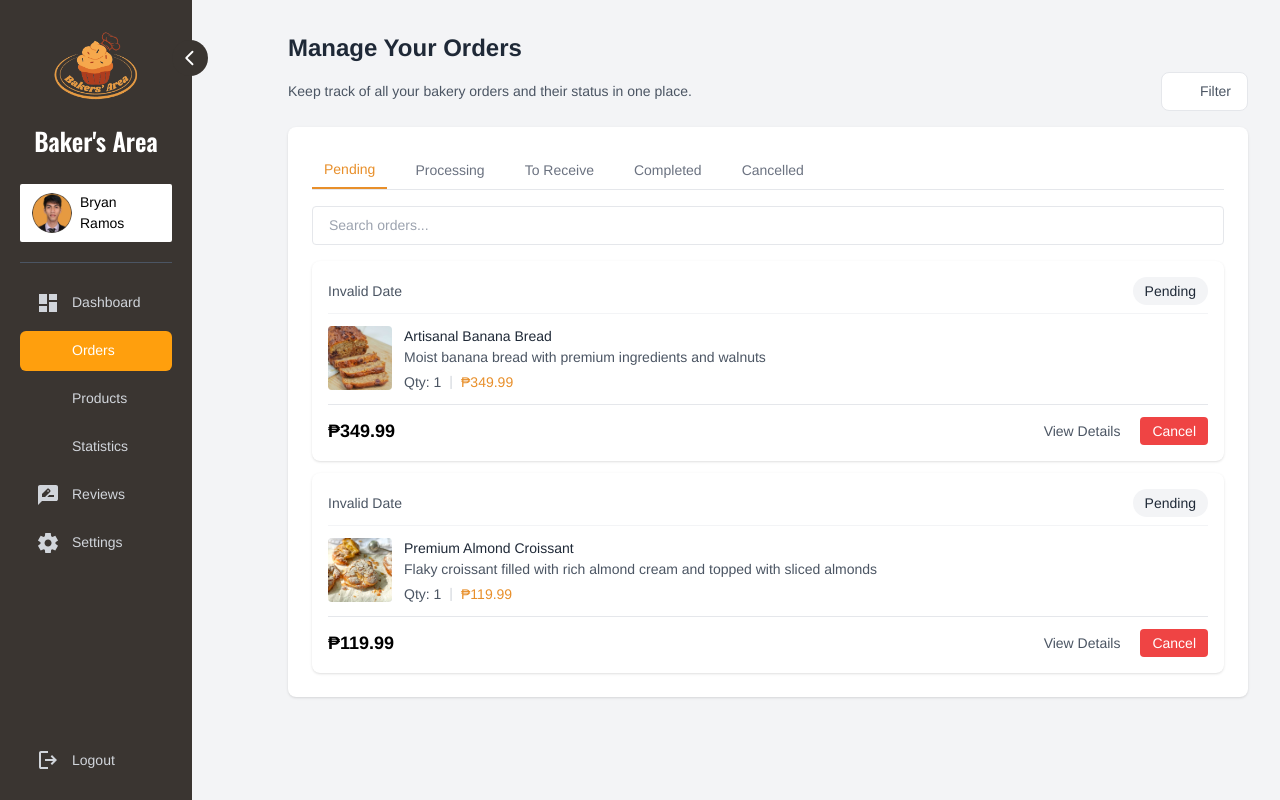
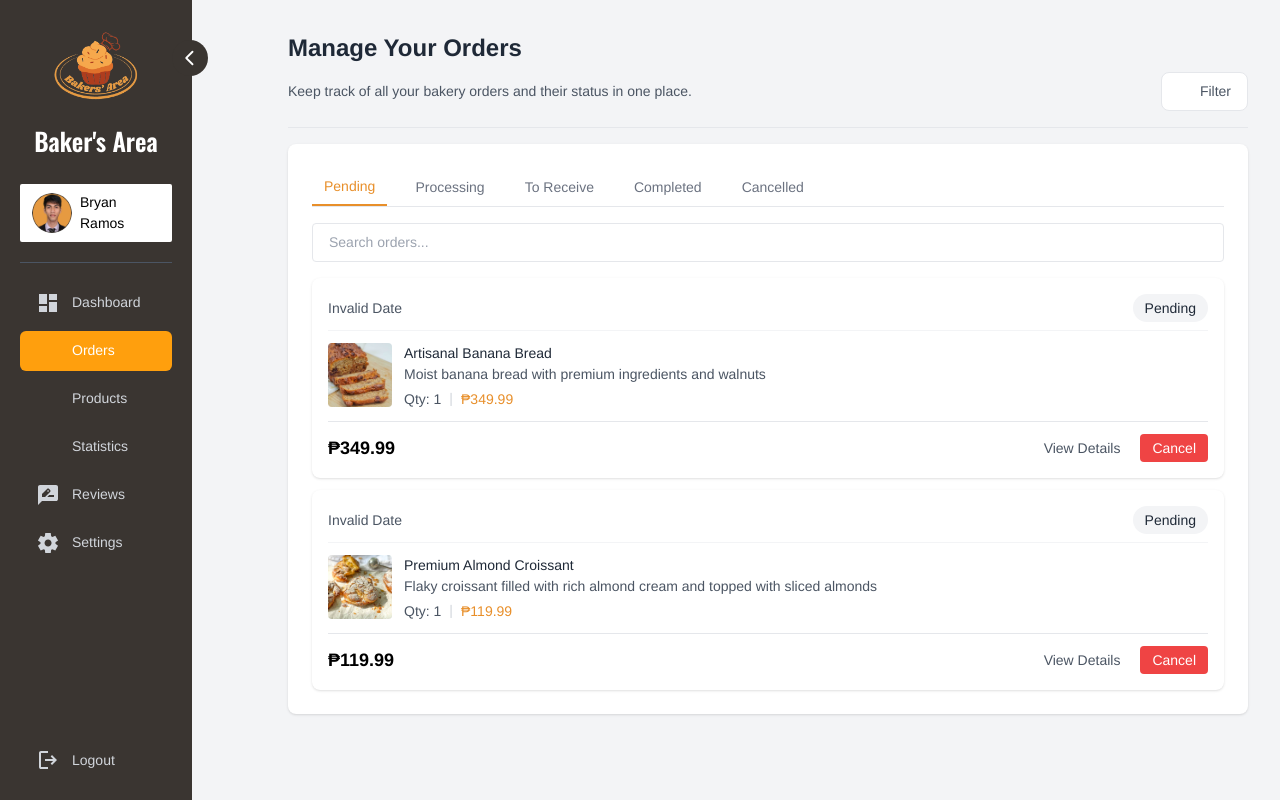
Before and after one commit to BryanIanRamos/Cake-Area, a React (Vite) app: page /dashboard/orders in a window 1280 px wide. Built offline with nearby package versions, Linux system fonts and the light colour scheme; data requests are answered from the project's data file; some icons are missing.

Commit message:
Latest version of order page of baker

```diff
--- a/src/pages/baker/Orders.jsx
+++ b/src/pages/baker/Orders.jsx
@@ -344,7 +344,7 @@ const Orders = () => {
             <h1 className="text-2xl font-bold text-gray-800 mb-2">
               Manage Your Orders
             </h1>
-            <div className="flex justify-between items-center">
+            <div className="flex justify-between items-center mb-4">
               <p className="text-gray-600">
                 Keep track of all your bakery orders and their status in one
                 place.
@@ -359,6 +359,7 @@ const Orders = () => {
                 <span className="text-gray-600">Filter</span>
               </button>
             </div>
+            <hr className="border-gray-200" />
           </div>
 
           {/* Rest of the content */}
```
